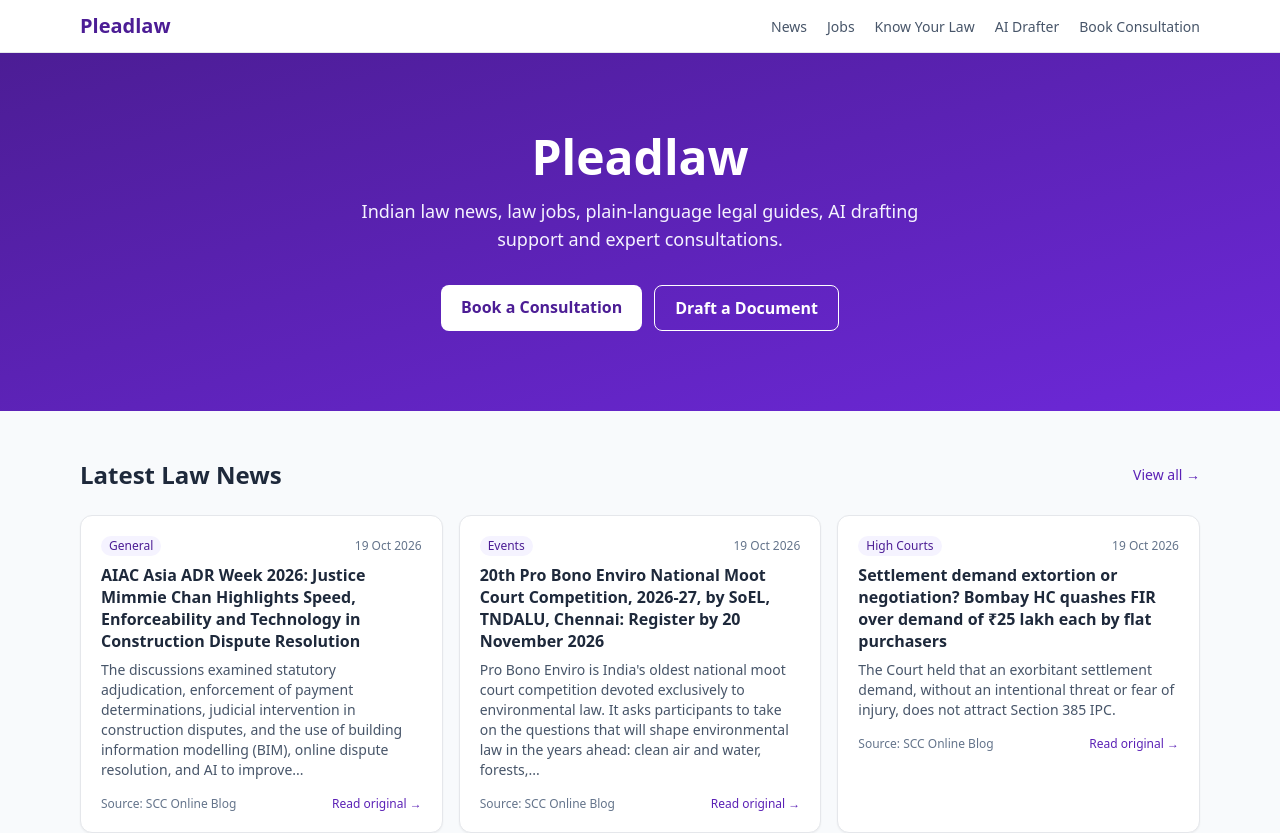
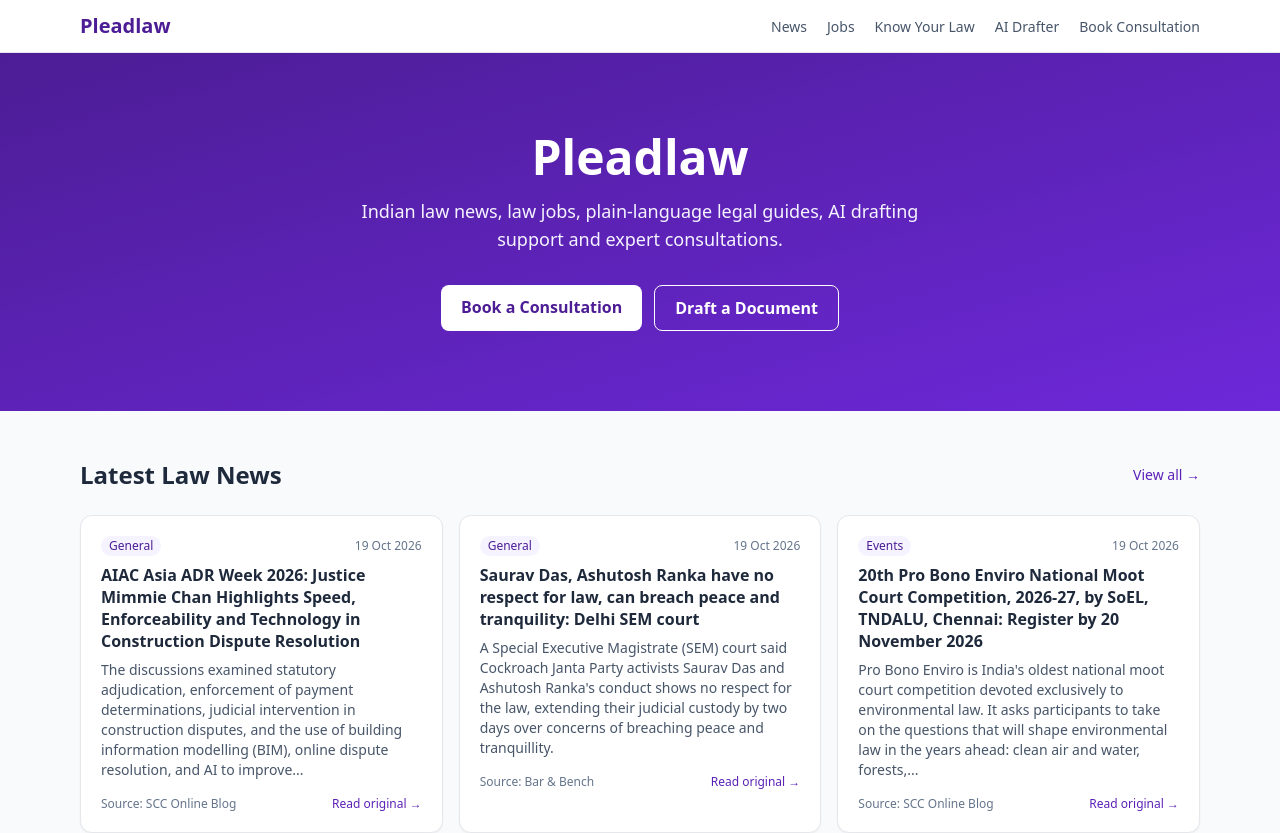
Before and after one commit to syedshaan/pleadlaw, a React (Vite) app: page / in a window 1280 px wide. Shown: the top 833 px of the page. Built offline with nearby package versions, Linux system fonts and the light colour scheme.

Commit message:
Update pages.jsx

```diff
--- a/src/pages.jsx
+++ b/src/pages.jsx
@@ -67,15 +67,38 @@
   });
 }
 
+function diversifyBySource(items) {
+  const sources = new Map();
+  for (const item of items) {
+    const source = item.source || "Unknown";
+    if (!sources.has(source)) sources.set(source, []);
+    sources.get(source).push(item);
+  }
+
+  const diversified = [];
+  let hasItems = true;
+  while (hasItems) {
+    hasItems = false;
+    for (const sourceItems of sources.values()) {
+      const item = sourceItems.shift();
+      if (item) {
+        diversified.push(item);
+        hasItems = true;
+      }
+    }
+  }
+  return diversified;
+}
+
 /* ---------- HOME ---------- */
 
 export function Home() {
   const { data: news } = useJson("/news.json");
   const { data: jobs } = useJson("/jobs.json");
 
-  const latestNews = [...news]
+  const latestNews = diversifyBySource([...news]
     .sort((a, b) => new Date(b.date) - new Date(a.date))
-    .slice(0, 3);
+  ).slice(0, 3);
 
   const today = new Date();
   today.setHours(0, 0, 0, 0);
@@ -201,12 +224,12 @@
 
   const categories = ["All", ...new Set(data.map((n) => n.category).filter(Boolean))];
 
-  const items = data
+  const items = diversifyBySource(data
     .filter((n) => category === "All" || n.category === category)
     .filter((n) =>
       `${n.title} ${n.summary || ""}`.toLowerCase().includes(query.toLowerCase())
     )
-    .sort((a, b) => new Date(b.date) - new Date(a.date));
+    .sort((a, b) => new Date(b.date) - new Date(a.date)));
 
   return (
     <section className="mx-auto max-w-5xl px-4 py-12">
@@ -269,11 +292,13 @@
           <span className="shrink-0 rounded bg-slate-200 px-2 py-0.5 text-xs">Closed</span>
         ) : (
           <span className="shrink-0 rounded-full bg-brand-50 px-2 py-0.5 text-xs font-medium text-brand-700">
-            {job.verified === false ? "Unverified" : job.type}
+            {job.autoCollected ? "Auto-collected" : job.verified === false ? "Unverified" : job.type}
           </span>
         )}
       </div>
-      <p className="mt-1 text-sm text-slate-600">{job.organisation}</p>
+      <p className="mt-1 text-sm text-slate-600">
+        {job.organisation || "Employer details in source"}
+      </p>
       <p className="text-xs text-slate-500">{job.location}</p>
       <div className="mt-4 flex items-center justify-between text-xs">
         <span className="text-slate-500">
@@ -286,14 +311,16 @@
             rel="noopener noreferrer"
             className="font-medium text-brand-600 hover:underline"
           >
-            Official notice →
+            {job.autoCollected ? "View source →" : "Official notice →"}
           </a>
         ) : (
           <span className="text-slate-400">Official notice unavailable</span>
         )}
       </div>
       <p className="mt-3 text-[11px] text-slate-400">
-        Verify details on the official notification before applying.
+        {job.autoCollected
+          ? `Collected from ${job.source || "an external source"}. Confirm the vacancy and details with the employer before applying.`
+          : "Verify details on the official notification before applying."}
       </p>
     </article>
   );
```
